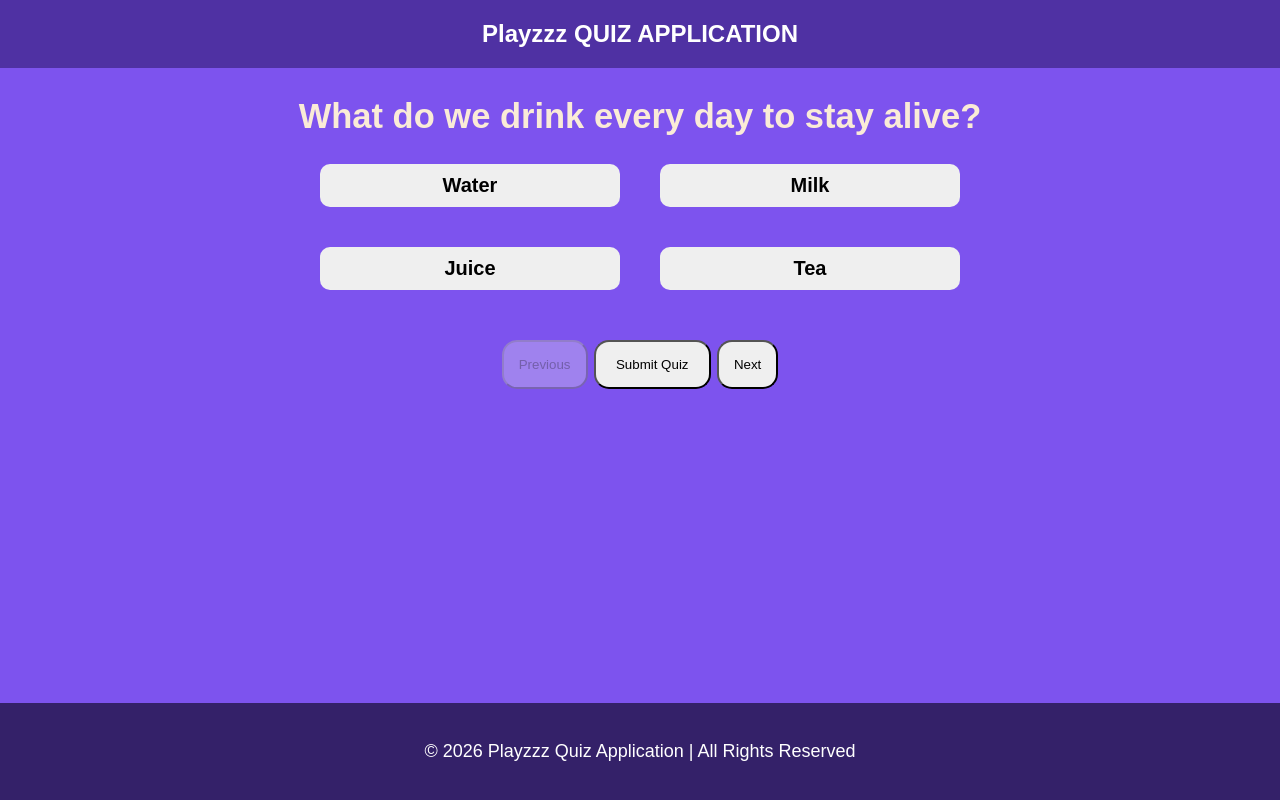
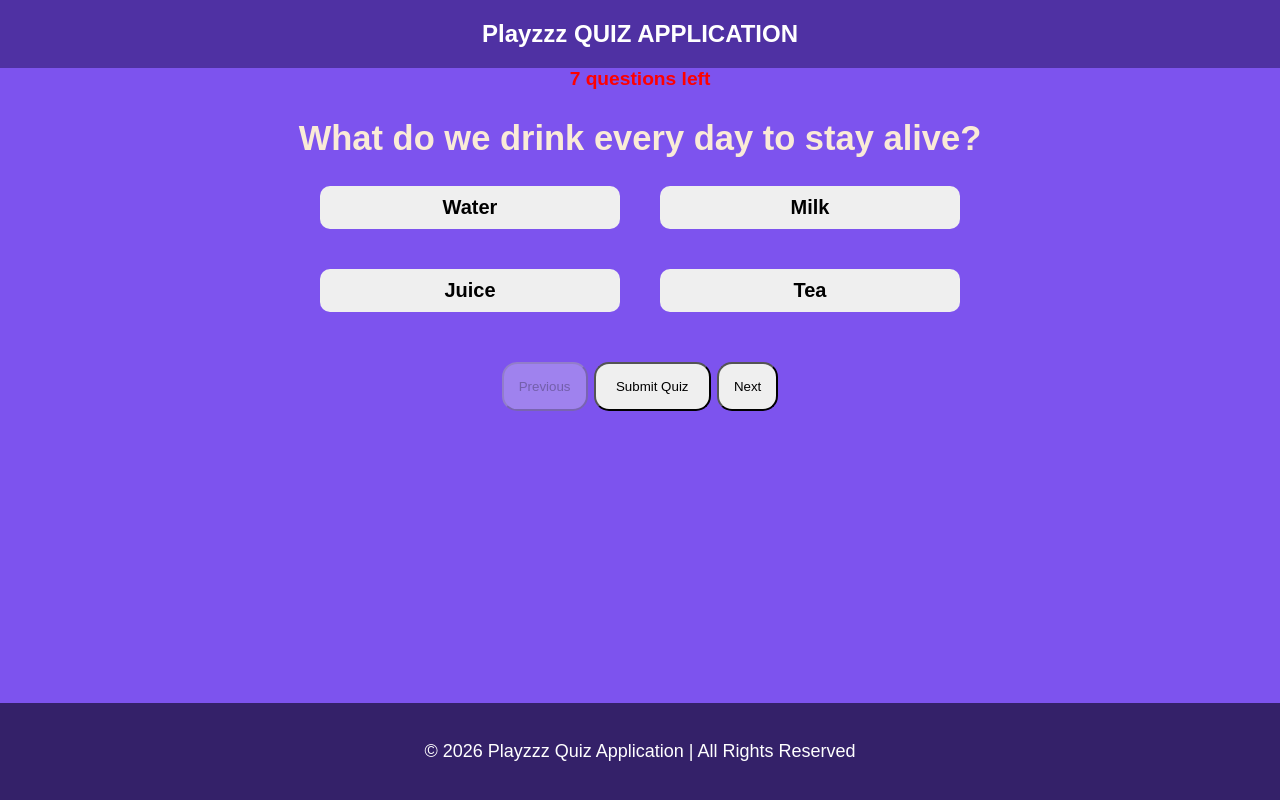
Before and after one commit to megha-gupta-intimetec/quiz_application, a website with bundled scripts: page quiz.html in a window 1280 px wide. Built offline with nearby package versions, Linux system fonts and the light colour scheme.

Commit message:
adding question counter functionality

```diff
--- a/quiz.html
+++ b/quiz.html
@@ -1,4 +1,4 @@
-<!DOCTYPE html>
+<!doctype html>
 <html lang="en">
   <head>
     <meta charset="UTF-8" />
@@ -14,6 +14,8 @@
 
     <main class="content">
       <div class="quizQuestion">
+        <div class="questionCounter"></div>
+
         <h2>QUESTION</h2>
         <div class="quizOption">
           <button class="buttonquiz">button 1</button>
--- a/src/script.ts
+++ b/src/script.ts
@@ -45,12 +45,16 @@ function showQuestion() {
     document.querySelector<HTMLHeadingElement>(".quizQuestion h2");
   const optionButtons =
     document.querySelectorAll<HTMLButtonElement>(".quizOption button");
+  const counterDiv = document.querySelector<HTMLDivElement>(".questionCounter");
 
-  if (!questionHeading || !optionButtons) return;
+  if (!questionHeading || !optionButtons || !counterDiv) return;
 
   const currentQuestion = questions[currentQuestionIndex];
+  questionHeading.textContent = currentQuestion.question;
 
-  questionHeading.textContent = currentQuestion.question;
+  const questionsLeft = questions.length - currentQuestionIndex - 1;
+  counterDiv.textContent = `${questionsLeft} question${questionsLeft !== 1 ? "s" : ""} left`;
+
   updateButtonStates();
 
   renderOptions(optionButtons, currentQuestion);
--- a/style.css
+++ b/style.css
@@ -163,3 +163,10 @@ footer {
   background-color: #4caf50;
   color: white;
 }
+
+.questionCounter {
+  font-weight: bold;
+  font-size: 1.2rem;
+  color: #ff0000;
+  margin-bottom: 10px;
+}
```
Also changed, not shown: dist/script.js.
